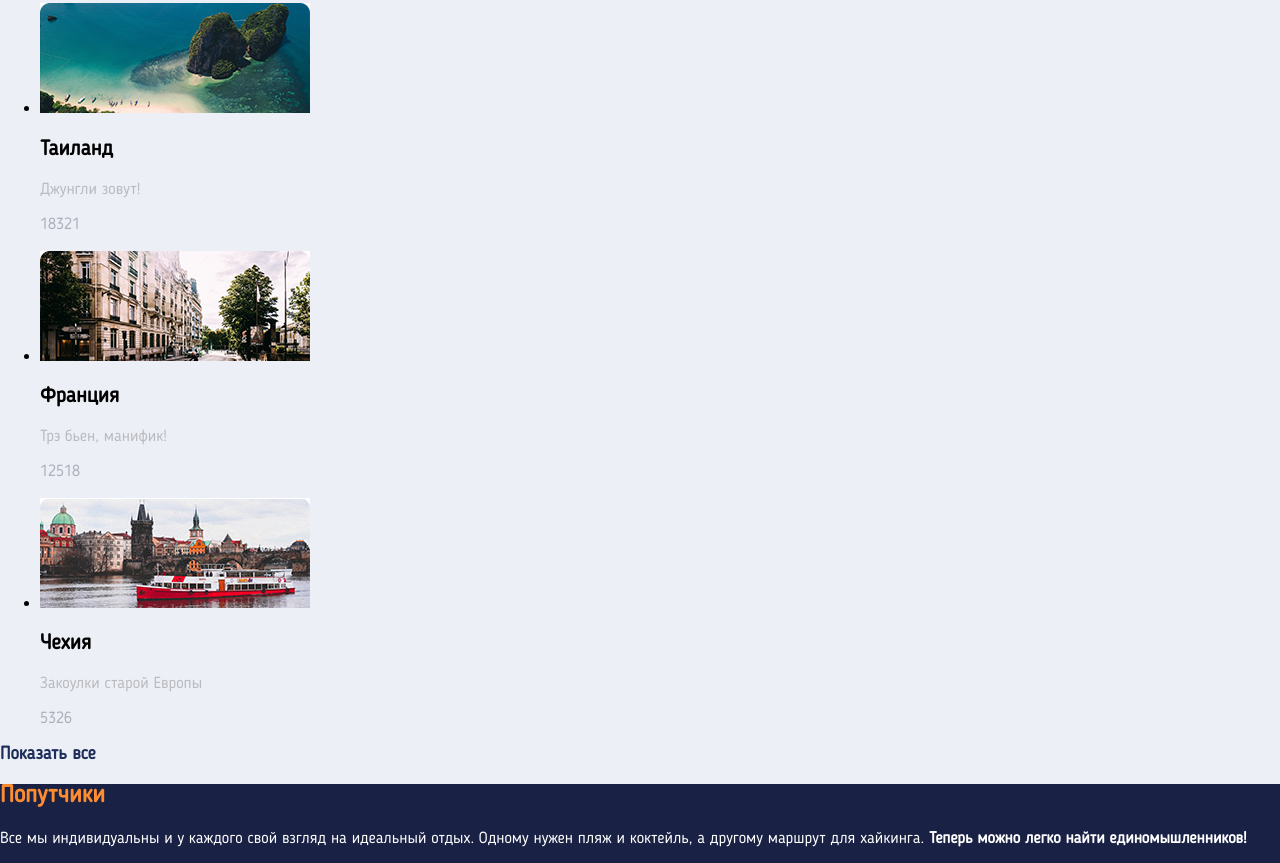
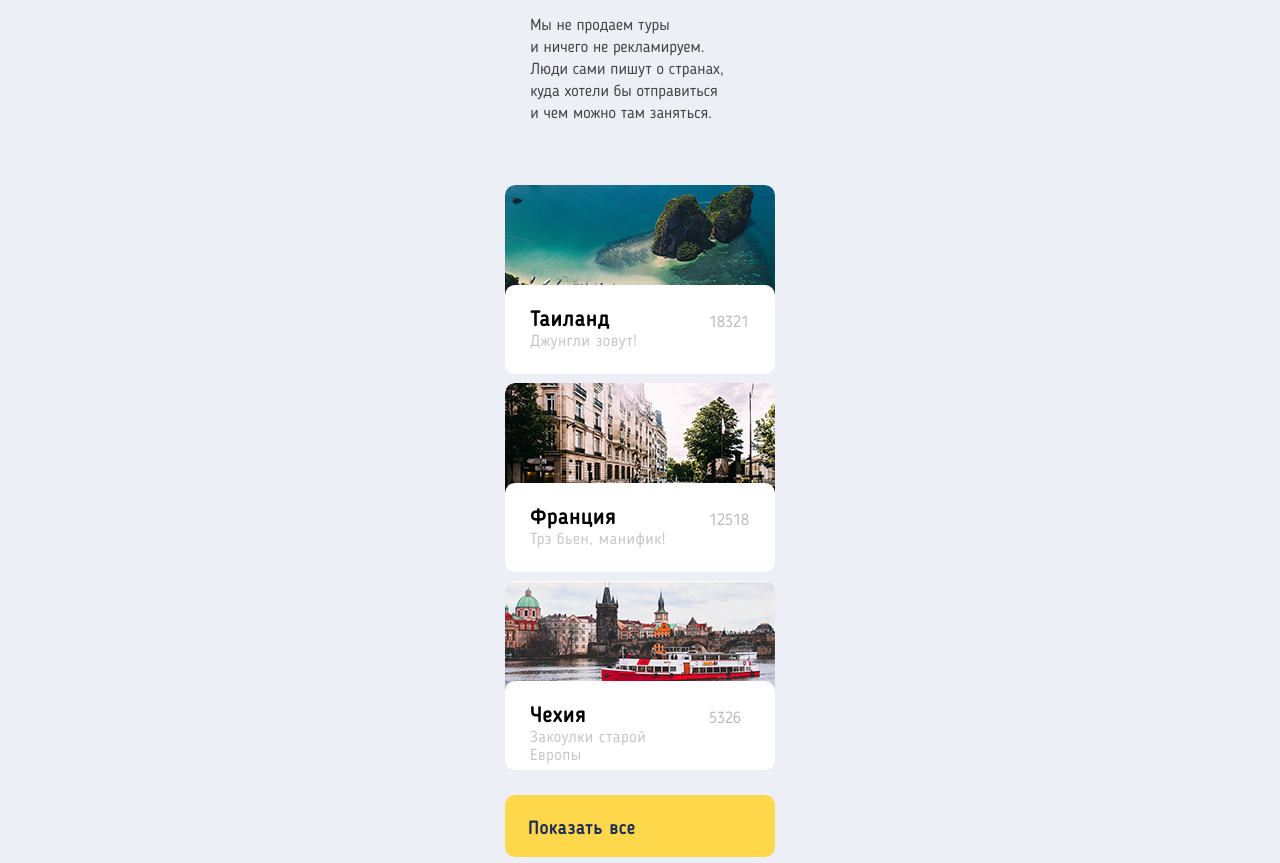
Before and after one commit to milevskiyTG/1646629-pognali-22, a website: page source/index.html in a window 1280 px wide. Shown: the part 1493-2356 px from the top of the page. Drawn offline with nearby package versions, Linux system fonts and the light colour scheme; files that its build step writes are made by us from their sources; files whose address does not match are found by name.

Commit message:
direction

```diff
--- a/source/index.html
+++ b/source/index.html
@@ -165,36 +165,44 @@
     <section class="direction">
       <h2 class="direction__title">Направления</h2>
       <p class="direction__description">
-        Мы не продаем туры и ничего не рекламируем.
-        Люди сами пишут о странах, куда хотели бы отправиться и чем можно там заняться.
+        Мы не продаем туры<br>и ничего не рекламируем.<br>
+        Люди сами пишут о странах,<br>куда хотели бы отправиться<br>и чем можно там заняться.
       </p>
       <ul class="direction__country-list">
         <li class="direction__country-card">
-          <img src="img/country/thailand-mobile.jpg" alt="Таиланд">
+          <div class="direction__country-picture tailand"></div>
+          <div class="country-title">
             <div class="country-info">
               <h3 class="country-name">Таиланд</h3>
               <p class="slogan">Джунгли зовут!</p>
             </div>
             <p class="amount-people">18321</p>
+          </div>
         </li>
         <li class="direction__country-card">
-          <img src="img/country/france-mobile.jpg" alt="Франция">
+          <div class="direction__country-picture france"></div>
+          <div class="country-title">
             <div class="country-info">
               <h3 class="country-name">Франция</h3>
               <p class="slogan">Трэ бьен, манифик!</p>
             </div>
             <p class="amount-people">12518</p>
+          </div>
         </li>
         <li class="direction__country-card">
-          <img src="img/country/czech-mobile.jpg" alt="Чехия">
+          <div class="direction__country-picture czech"></div>
+          <div class="country-title">
             <div class="country-info">
               <h3 class="country-name">Чехия</h3>
-            <p class="slogan">Закоулки старой Европы</p>
+              <p class="slogan">Закоулки старой<br>Европы</p>
             </div>
-          <p class="amount-people">5326</p>
+            <p class="amount-people czech">5326</p>
+          </div>
         </li>
       </ul>
-      <a href="#" class="direction__show-more">Показать все</a>
+      <div class="direction__show-more">
+        <a href="#" class="direction__show-more__link">Показать все</a>
+      </div>
     </section>
     <section class="traveler">
       <h2 class="traveler__title">Попутчики</h2>
--- a/source/less/blocks/about-service.less
+++ b/source/less/blocks/about-service.less
@@ -41,3 +41,10 @@
   flex-direction: column;
   align-items: center;
 }
+
+
+@media (min-width: 320px){
+  .about-service__show-more{
+    display: none;
+  }
+}
--- a/source/less/blocks/direction.less
+++ b/source/less/blocks/direction.less
@@ -1,12 +1,21 @@
 .direction{
   background-color: @blue_light;
+  display: flex;
+  flex-direction: column;
+  align-items: center;
+  height: 972px;
+  border-radius: 35px;
 }
 .direction__title{
   font-family: "blogger","Arial",sans-serif;
   font-weight: 700;
   font-size: 24px;
   line-height: 24px;
+  letter-spacing: 1px;
   color:@special_orange;
+  margin-left: -75px;
+  margin-top: 70px;
+  margin-bottom: 4px;
 }
 .direction__description{
   font-family: "blogger","Arial",sans-serif;
@@ -14,6 +23,8 @@
   font-size: 16px;
   line-height: 22px;
   color:@special_grey;
+  margin-left: -26px;
+  margin-bottom: 60px;
 }
 .country-name{
   font-family: "blogger","Arial",sans-serif;
@@ -21,6 +32,9 @@
   font-size: 21px;
   line-height: 21px;
   color:@basic_black;
+  margin-top: 25px;
+  margin-bottom: 2px;
+  letter-spacing: 1px;
 }
 .slogan{
   font-family: "blogger","Arial",sans-serif;
@@ -29,6 +43,8 @@
   line-height: 18px;
   color:@special_grey;
   opacity: 0.3;
+  margin: 0;
+  letter-spacing: 0.5px;
 }
 .amount-people{
   font-family: "blogger","Arial",sans-serif;
@@ -37,12 +53,69 @@
   line-height: 20px;
   color:@basic_blue;
   opacity: 0.3;
+  margin-right: 24px;
+  margin-top: 28px;
+  width: 42px;
+  text-align: left;
 }
-.direction__show-more{
+.direction__show-more__link{
   font-family: "blogger","Arial",sans-serif;
   font-weight: 700;
   font-size: 18px;
   line-height: 18px;
   color:@basic_blue_light;
   text-decoration: none;
+  margin-left: 23px;
+  margin-top: 25px;
+  letter-spacing: 1px;
 }
+.direction__show-more{
+  width: 270px;
+  height: 62px;
+  border-radius: 10px;
+  background-color: @basic_yellow;
+  display: flex;
+  margin-top: 25px;
+}
+.direction__country-list{
+  padding: 0;
+  margin: 0;
+  list-style: none;
+  display: flex;
+  flex-direction: column;
+  align-items: center;
+}
+.direction__country-card{
+  width: 270px;
+  &:not(:last-child){
+    margin-bottom: 9px;
+  }
+}
+.country-title{
+  height: 89px;
+  width: 270px;
+  display: flex;
+  justify-content: space-between;
+  align-items: flex-start;
+  background-color: @basic_white;
+  border-radius: 10px;
+  margin-top: -10px;
+}
+.direction__country-picture{
+  border-top-left-radius: 10px;
+  border-top-right-radius: 10px;
+  height: 110px;
+  width: 270px;
+}
+.direction__country-picture.tailand{
+  background-image: url(/source/img/country/thailand-mobile.jpg);
+}
+.direction__country-picture.france{
+  background-image: url(/source/img/country/france-mobile.jpg);
+}
+.direction__country-picture.czech{
+  background-image: url(/source/img/country/czech-mobile.jpg);
+}
+.country-info{
+  margin-left: 25px;
+}
```
Lines whose indentation alone changed are shown as unchanged.
